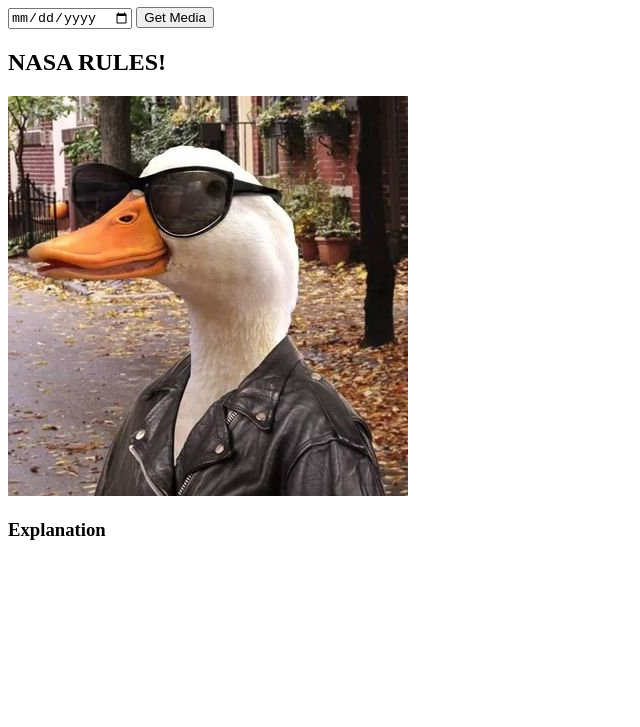
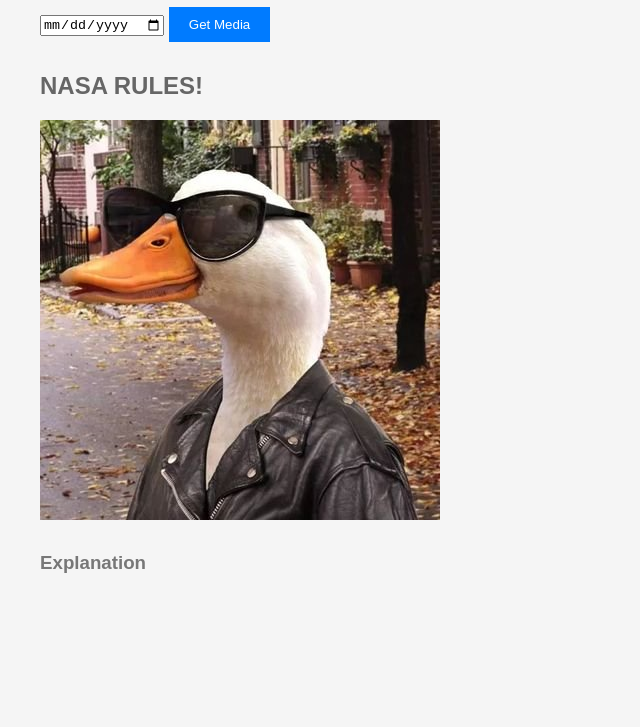
Before and after one commit to BSMiguell/Project-NASA, a plain HTML site: page index.html in a window 1280 px wide. Shown: the part 73-800 px from the top of the page, without its empty margins (0-640 px from the left). Drawn offline with Linux system fonts and the light colour scheme.

Commit message:
Craindo o cSS

```diff
--- a/index.html
+++ b/index.html
@@ -5,6 +5,7 @@
     <link rel="stylesheet" type="text/css" href="styles.css" />
   </head>
   <body>
+    <div class="container">
       <h1>Picture Of The Day</h1>
 
       <input type="date" name="" value="" />
@@ -12,10 +13,14 @@
       <button type="button" name="button">Get Media</button>
       <h2>NASA RULES!</h2>
 
+      <div class="midia">
         <img src="img/teste.jpg" alt="" />
         <iframe src="" frameborder="0"></iframe>
+      </div>
+      <div class="description">
         <h3>Explanation</h3>
-
+      </div>
+    </div>
     <script src="script.js"></script>
   </body>
 </html>
--- a/styles.css
+++ b/styles.css
@@ -1,20 +1,54 @@
-#container {
-  max-width: 600px;
+/* Estilização básica */
+
+body {
+  font-family: Arial, sans-serif;
+  margin: 0;
+  padding: 0;
+}
+.container {
+  max-width: 1200px;
   margin: 0 auto;
-  padding: 20px;
-  text-align: center;
 }
 
-#apodContent {
-  margin-top: 20px;
+h1 {
+  color: #333;
 }
 
-#apodContent img {
-  max-width: 100%;
-  height: auto;
+input[type="date"],
+button {
+  margin-bottom: 10px;
 }
 
-#apodContent iframe {
+h2 {
+  color: #666;
+}
+.midia {
   width: 100%;
-  height: 400px;
+  height: 100%;
 }
+img,
+iframe {
+  max-width: 100%;
+  max-height: 900px;
+  margin-bottom: 10px;
+}
+
+h3 {
+  color: #777;
+}
+
+body {
+  background-color: #f5f5f5;
+}
+
+button {
+  background-color: #007bff;
+  color: #fff;
+  padding: 10px 20px;
+  border: none;
+  cursor: pointer;
+}
+
+button:hover {
+  background-color: #0056b3;
+}
```
Lines whose indentation alone changed are shown as unchanged.
